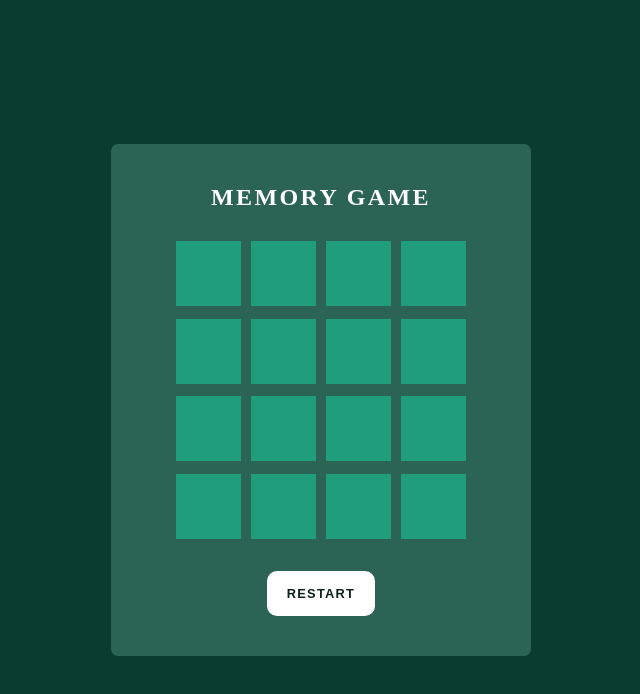
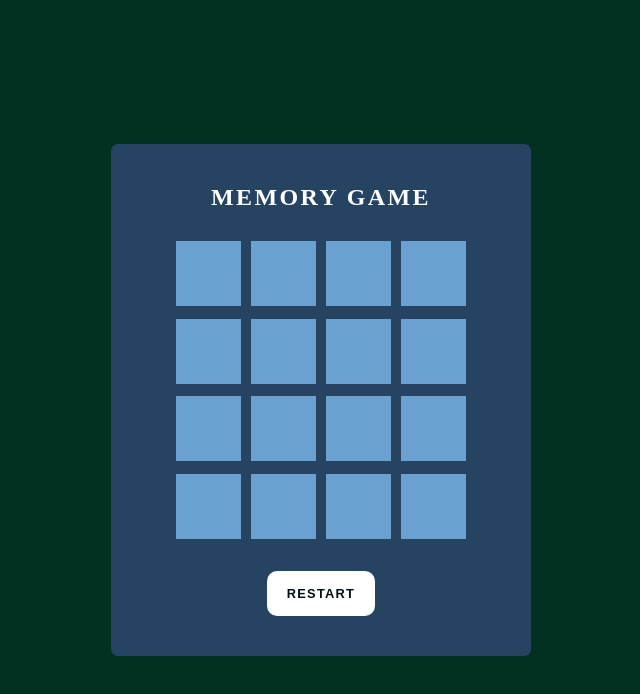
Before and after one commit to yasin2401/my-game, a plain HTML site: page index.html in a window 1280 px wide. Shown: the whole page, without its empty margins (319-959 px from the left). Drawn offline with Linux system fonts and the light colour scheme.

Commit message:
commit add

```diff
--- a/assets/css/style.css
+++ b/assets/css/style.css
@@ -9,7 +9,7 @@ body {
     justify-content: center;
     align-items: center;
     min-height: 100vh;
-    background: #0a3c2f;
+    background: #023021;
 }
 .container {
     border-radius: 7px;
@@ -19,7 +19,7 @@ body {
     align-items: center;
     flex-direction: column;
     gap: 30px;
-    background: #2b6354;
+    background: #264361;
     padding: 40px 60px;
 }
 .container h2 {
@@ -30,7 +30,7 @@ body {
 }
 .reset {
     padding: 15px 20px;
-    color: #0b201b;
+    color: #020e12;
     background: #fff;
     border: none;
     font-size: 0.8em;
@@ -42,7 +42,7 @@ body {
 }
 .reset:focus {
    color: #fff;
-   background: #267c65;
+   background: #8cc2b4;
 }
 .game {
     width: 300px;
@@ -74,7 +74,7 @@ body {
     content: '';
     position: absolute;
     inset: 0;
-    background: #209d7b;
+    background: #6aa1d1;
     transition: 0.25s;
     transform: rotateY(0deg);
     backface-visibility: hidden;
--- a/assets/script/javascript.js
+++ b/assets/script/javascript.js
@@ -1,5 +1,6 @@
 const emojis = ["🤖","🤖","🙏","🙏","😎","😎","🎶","🎶","✌️","✌️","🐸","🐸","🥶","🥶","🐯","🐯"];
 var shuf_emojis = emojis.sort(() => (Math.random() > .5) ? 2 : -1);
+
 
 for( var i = 0; i<emojis.length; i++) {
     let box = document.createElement('div')
@@ -25,7 +26,7 @@ for( var i = 0; i<emojis.length; i++) {
 
                     if(document.querySelectorAll('.boxMatch').length == emojis.
                     length){
-                        alert('win')
+                        alert('You Win')
                     }
 
 
```
Also changed, not shown: 1 other file.
